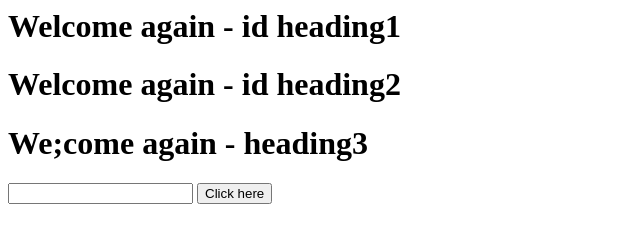
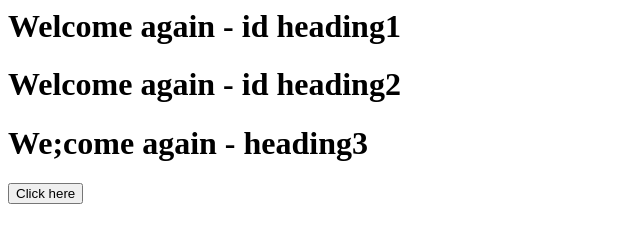
Before and after one commit to Marianna2028/TestReview2, a plain HTML site: page index.html in a window 1280 px wide. Shown: the whole page, without its empty margins (0-640 px from the left). Drawn offline with Linux system fonts and the light colour scheme.

```diff
--- a/index.html
+++ b/index.html
@@ -23,8 +23,9 @@
 <h1> Welcome again - id heading1 </h1>
 <h1 id="heading2">Welcome again - id heading2 </h1>
 <h1 class="heading3">We;come again - heading3 </h1>
-    <input type ="text" onkeypress="hello()">
     <button onlick="hello()">Click here</button>
+
+
   </body>
 
 
```
